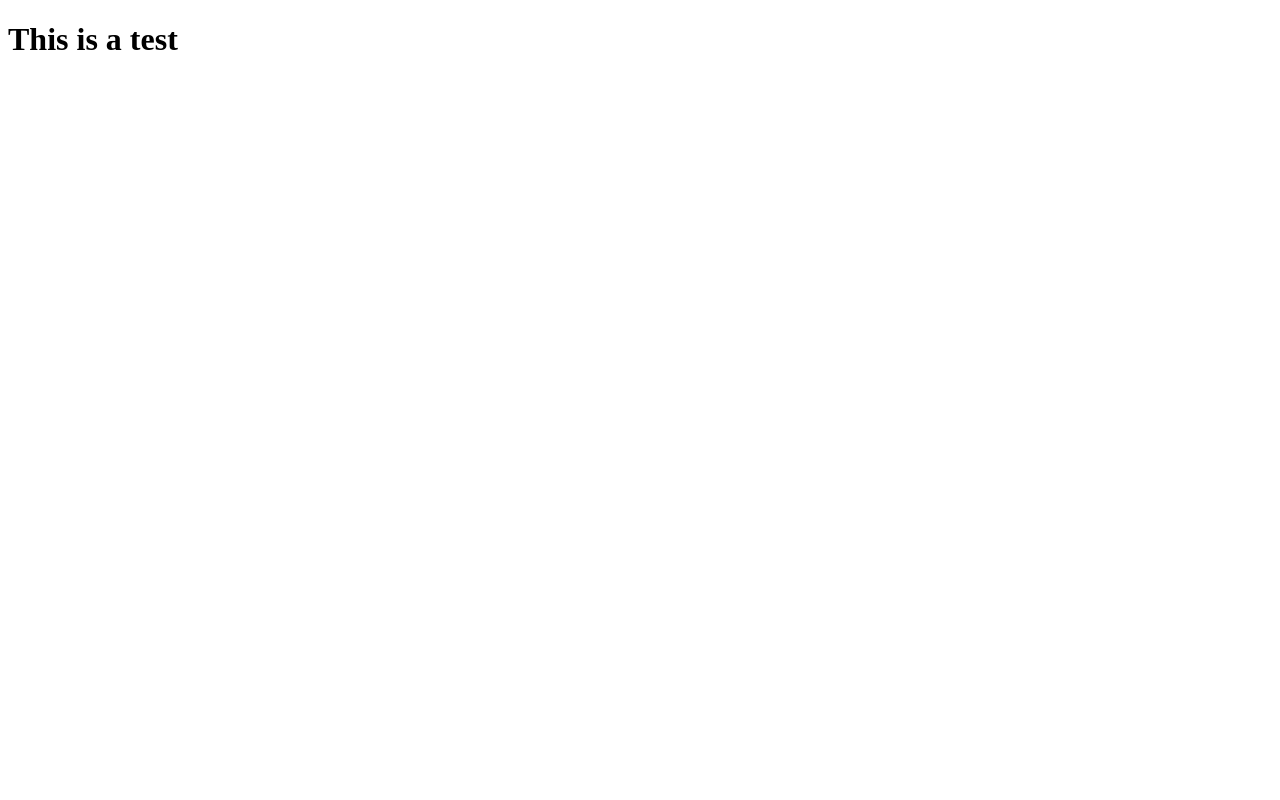
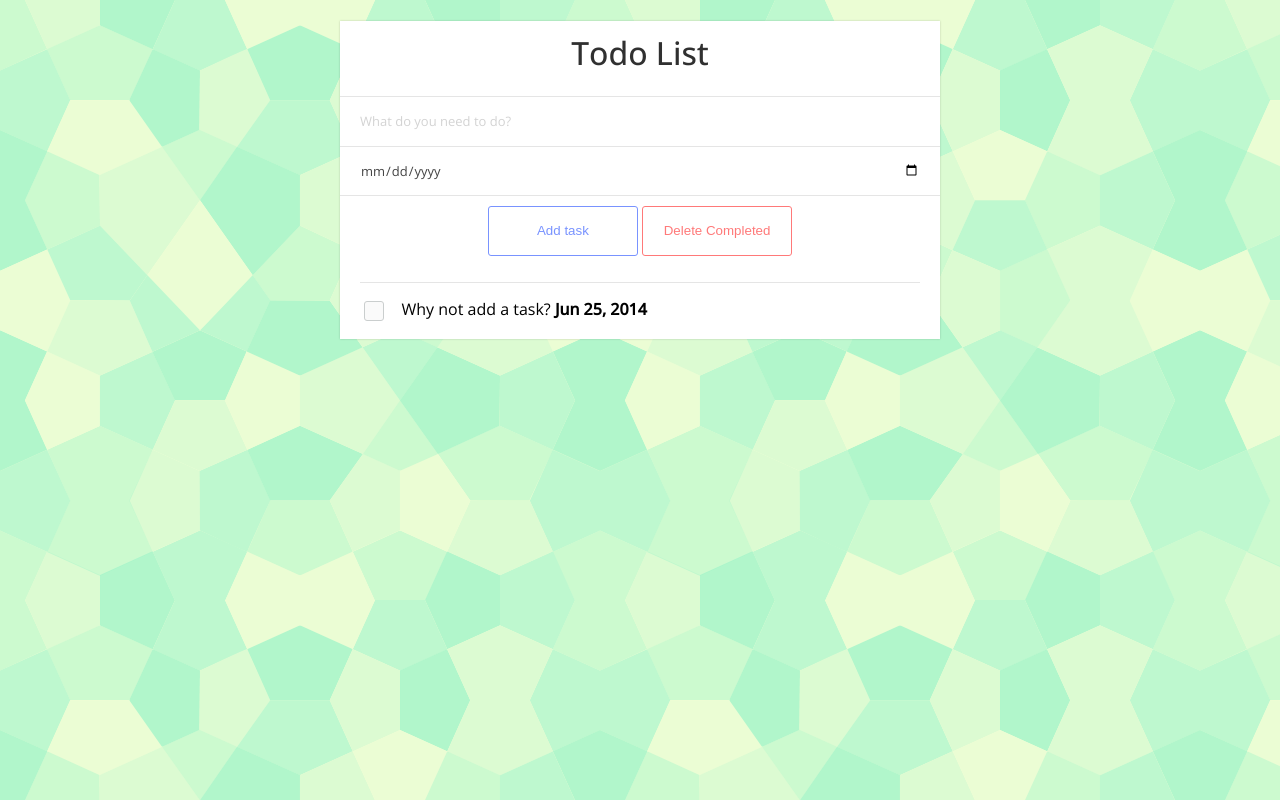
Before and after one commit to YesImAaron/ngToDo, a plain HTML site: page index.html in a window 1280 px wide. Drawn offline with nearby package versions, Linux system fonts and the light colour scheme.

Commit message:
Add app files
added to index.html. Added style.css, app.js, and a background image for
the Angular ToDo app.

```diff
--- /dev/null
+++ b/app.js
@@ -0,0 +1,38 @@
+//Define angular app
+var app = angular.module('TaskManager', []);
+
+//controllers
+app.controller('taskController', function($scope) {
+    $scope.today = new Date();
+    $scope.saved = localStorage.getItem('taskItems');
+    $scope.taskItem = (localStorage.getItem('taskItems')!==null) ?
+    JSON.parse($scope.saved) : [ {description: "Why not add a task?", date: $scope.today, complete: false}];
+    localStorage.setItem('taskItems', JSON.stringify($scope.taskItem));
+
+    $scope.newTask = null;
+    $scope.newTaskDate = null;
+    $scope.addNew = function () {
+        $scope.taskItem.push({
+            description: $scope.newTask,
+            date: $scope.newTaskDate,
+            complete: false
+        });
+        $scope.newTask = '';
+        $scope.newTaskDate = '';
+        localStorage.setItem('taskItems', JSON.stringify($scope.taskItem));
+    };
+    $scope.deleteTask = function () {
+        var completedTask = $scope.taskItem;
+        $scope.taskItem = [];
+        angular.forEach(completedTask, function (taskItem) {
+            if (!taskItem.complete) {
+                $scope.taskItem.push(taskItem);
+            }
+        });
+        localStorage.setItem('taskItems', JSON.stringify($scope.taskItem));
+    };
+
+    $scope.save = function () {
+        localStorage.setItem('taskItems', JSON.stringify($scope.taskItem));
+    }
+});
--- a/index.html
+++ b/index.html
@@ -1,9 +1,41 @@
 <!DOCTYPE html>
-<html>
-<head>
-    <title>Testing</title>
-</head>
-<body>
-    <h1>This is a test</h1>
-</body>
+<html lang="en" ng-app="TaskManager">
+    <head>
+        <meta charset="utf-8">
+        <meta http-equiv="X-UA-Compatible" content="IE=edge,chrome=1">
+        <title>ngTask</title>
+        <meta name="description" content="Task manager build with angularJS">
+        <meta name="viewport" content="width=device-width">
+        <link href='http://fonts.googleapis.com/css?family=Open+Sans:300,400,500' rel='stylesheet' type='text/css'>
+        <link rel="stylesheet" href="style.css">
+    </head>
+    <body>
+        <div class="container">
+            <div class="content" ng-controller="taskController">
+            <h1>Todo List</h1>
+            <form>
+                <div class="inputContainer">
+                    <input type="text" class="taskName" placeholder="What do you need to do?" ng-model="newTask">
+                </div>
+                <div class="inputContainer last">
+                    <input type="date" min="{{today}}" class="taskDate" ng-model="newTaskDate">
+                </div>
+                <div class="row">
+                    <button class="taskAdd" ng-click="addNew()">Add task</button>
+                    <button class="taskDelete" ng-click="deleteTask()">Delete Completed</button>
+                </div>
+            </form>
+            <ul  class="taskList">
+                <li class="taskItem" ng-repeat="taskItem in taskItem track by $index" ng-model="taskItem"><input type="checkbox" class="taskCheckbox" ng-model="taskItem.complete" ng-change="save()">
+                    <span class="complete-{{taskItem.complete}}">{{taskItem.description}}</span>
+                    <strong class="taskDate complete-{{taskItem.complete}}">{{taskItem.date | date : 'mediumDate'}}</strong>
+                </li>
+            </ul><!-- taskList -->
+            </div><!-- content -->
+        </div><!-- container -->
+
+
+        <script src="https://ajax.googleapis.com/ajax/libs/angularjs/1.2.16/angular.min.js"></script>
+        <script src="app.js"></script>
+    </body>
 </html>
--- /dev/null
+++ b/style.css
@@ -0,0 +1,184 @@
+/* basic reset */
+*, *:before, *:after {
+    -webkit-box-sizing: border-box;
+       -moz-box-sizing: border-box;
+            box-sizing: border-box;
+}
+
+/* app */
+html {
+    font-size: 100%;
+}
+
+body {
+    background: #b1f6cb;
+    background-image: url(congruent_pentagon.png);
+    font-family: 'Open Sans' ,sans-serif;
+}
+
+::-webkit-input-placeholder {
+    color: lightgrey;
+}
+::-moz-placeholder {
+    color: lightgrey;
+}
+::-ms-input-placeholder {
+    color: lightgrey;
+}
+input:-moz-placeholder {
+    color: lightgrey;
+}
+
+.container {
+    width: 600px;
+    margin: 0 auto;
+    background: #ffffff;
+    -webkit-box-shadow: 0 0 2px rgba(0,0,0,0.2);
+            box-shadow: 0 0 2px rgba(0,0,0,0.2);
+}
+
+.row {
+    display: block;
+    padding: 10px;
+    text-align: center;
+    width: 100%;
+    clear: both;
+    overflow: hidden;
+}
+
+.content {
+    background: #fff;
+}
+
+h1 {
+    color: #303030;
+    text-align: center;
+    padding-top: 10px;
+    font-weight: 500;
+}
+
+.inputContainer {
+    height: 50px;
+    border-top: 1px solid #e5e5e5;
+    position: relative;
+}
+
+.inputContainer.last {
+    border-bottom: 1px solid #e5e5e5;
+}
+
+input[type="date"], input[type="text"] {
+    height: 100%;
+    width: 100%;
+    padding: 0 20px;
+    vertical-align: middle;
+    display: inline-block;
+    border: none;
+    border-radius: none;
+    font-size: 13px;
+    color: #444444;
+    margin: 0;
+    font-family: 'Open Sans', sans-serif;
+}
+
+input[type="date"]:focus, input[type="text"]:focus {
+    outline: none;
+    background: #ced4ff;
+}
+
+button {
+    border-radius: 3px;
+    background: transparent;
+    border: 1px solid;
+    outline: none;
+    height: 50px;
+    width: 150px;
+    -webkit-transition: all 0.3s;
+            transition: all 0.3s;
+}
+
+.taskAdd {
+    color: #7993ff;
+    border-color: #7993ff;
+}
+
+.taskAdd:hover {
+    color: #fff;
+    background: #7993ff;
+}
+
+.taskDelete {
+    color: #ff7979;
+    border-color: #ff7979;
+}
+
+.taskDelete:hover {
+    color: #fff;
+    background: #ff7979;
+}
+
+.taskList {
+    list-style: none;
+    padding: 0 20px;
+}
+
+.taskItem {
+    border-top: 1px solid #e5e5e5;
+    padding: 15px 0;
+}
+
+.taskList .taskItem:nth-child(even) {
+    background: #fcfcfc;
+}
+
+.taskCheckbox {
+    margin-right: 1em;
+}
+
+.complete-true {
+    text-decoration:  line-through;
+    color: #bebebe;
+}
+
+.taskList .taskDate {
+    color: black;
+}
+
+/* custom checkboxes */
+.taskCheckbox {
+    -webkit-appearance: none;
+            appearance: none;
+    background: #fafafa;
+    border: 1px solid #cacece;
+    padding: 9px;
+    border-radius: 3px;
+    display: inline-block;
+    position: relative;
+    vertical-align: middle;
+    -webkit-transition: all 0.3s;
+            transition: all 0.3s;
+}
+
+.taskCheckbox:active, .taskCheckbox:checked:active {
+    background: #fafafa;
+}
+
+.taskCheckbox:checked {
+    background: #90d6ab;
+    border-color: #90d6ab;
+    color: #ffffff;
+}
+
+.taskCheckbox:checked:after {
+    content: '\2713';
+    font-size: 2em;
+    position: absolute;
+    top: -10px;
+    left: 0px;
+    color: #446553;
+    z-index: 10;
+}
+
+.taskCheckbox:focus {
+    outline: none;
+}
```
Also changed, not shown: congruent_pentagon.png (added).
